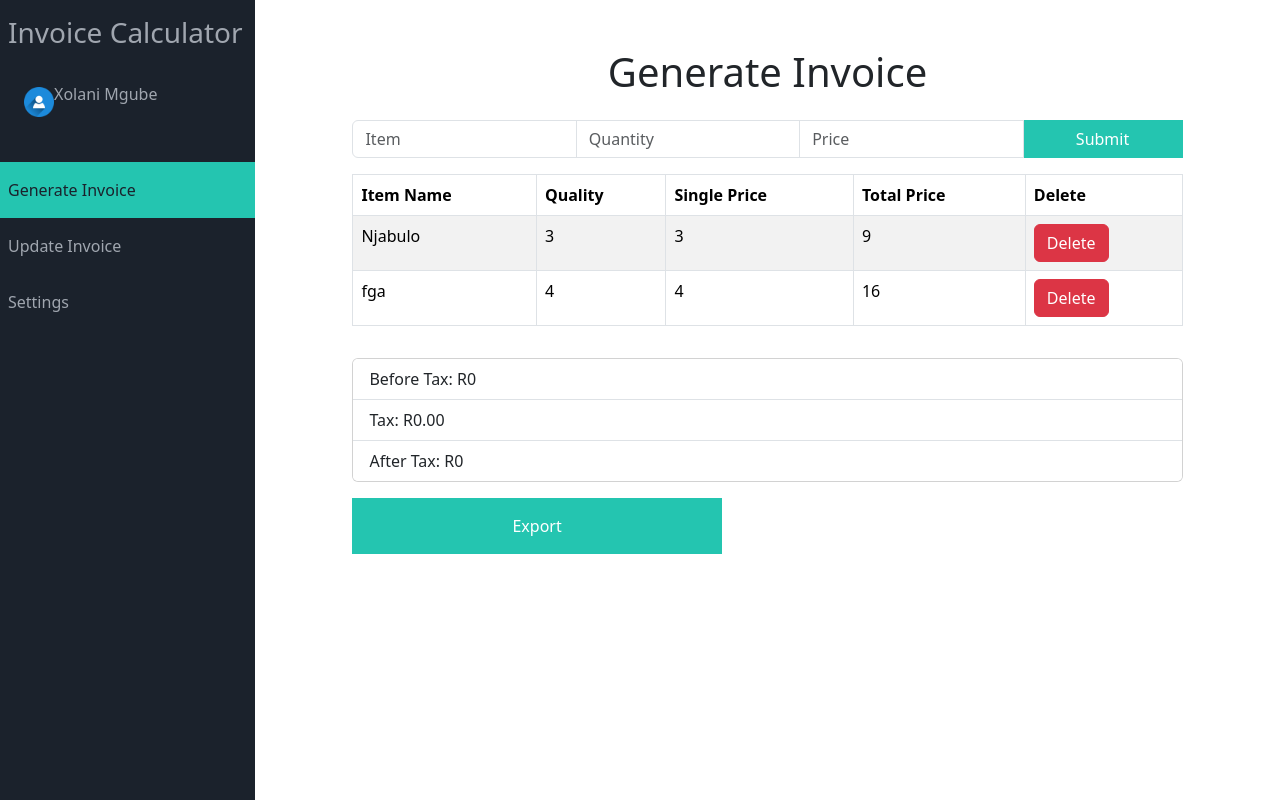
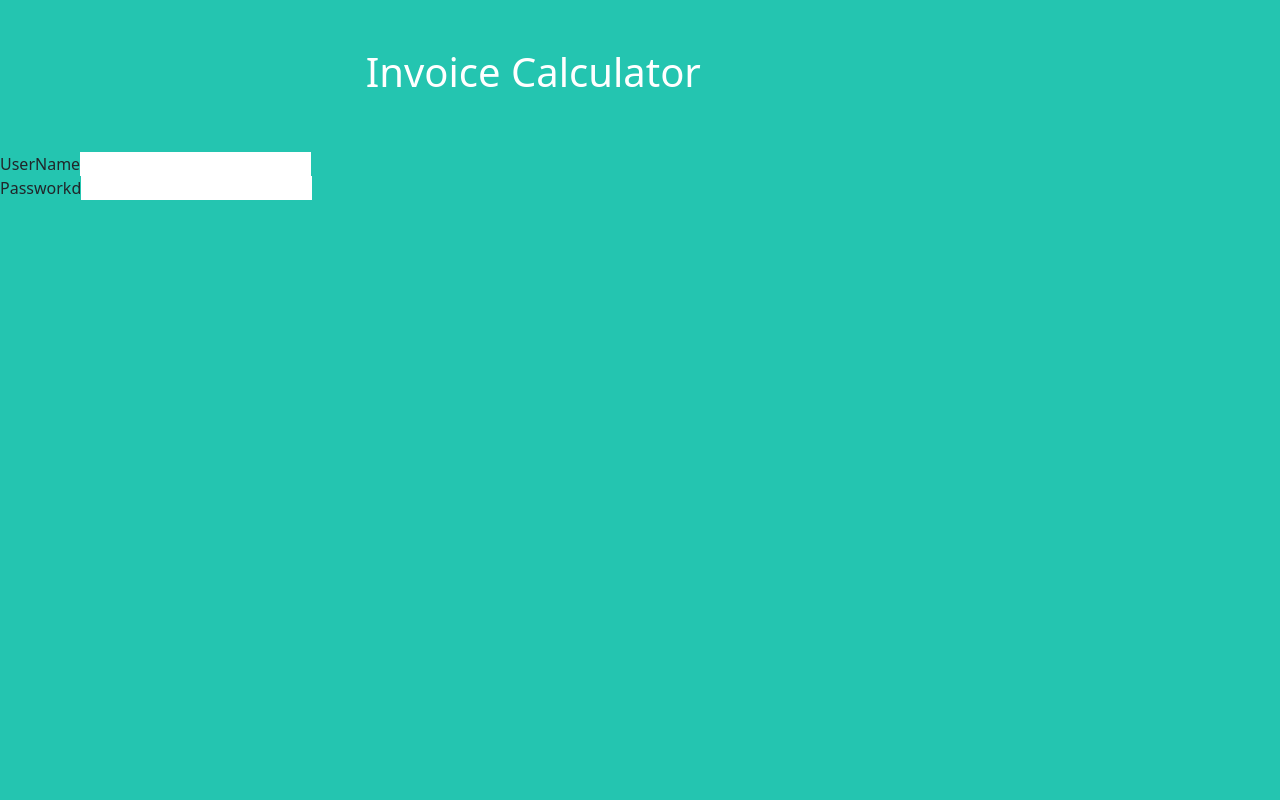
Before and after one commit to XolaniMgube/invoice-generator, a React (Create React App) app: page / in a window 1280 px wide. Built offline with nearby package versions, Linux system fonts and the light colour scheme; data requests are answered from the project's data file.

Commit message:
added react-router

```diff
--- a/src/App.js
+++ b/src/App.js
@@ -1,123 +1,14 @@
-import "bootstrap/dist/css/bootstrap.min.css";
-import { Container, Row, Col } from "react-bootstrap";
-import api from "./api/invoice-data";
+// import { formToJSON } from 'axios'
+import {Routes, Route} from 'react-router-dom'
+import Dashboard from './pages/Dashboard'
+import SignIn from './pages/SignIn'
 
-import { useEffect, useState } from "react";
 
-import ItemForm from "./ItemForm";
-import Total from "./Total";
-import AddedItemsList from "./AddedItemsList";
-import TaxAmounts from "./TaxAmounts";
-import Nav from "./Nav";
-import Sidebar from "./Sidebar";
-
-import { CSVLink } from "react-csv";
-
-const list = [];
-
-function App() {
-  const [material, setMaterial] = useState([]);
-  const [total, setTotal] = useState(0);
-
-  useEffect(() => {
-    const fetchList = async () => {
-      try {
-        const response = await api.get("/list");
-        setMaterial(response.data);
-      } catch (err) {
-        if (err.response) {
-          console.log(err.response.data);
-          console.log(err.response.status);
-          console.log(err.response.headers);
-        } else {
-          console.log(`Error: ${err.message}`);
-        }
-      }
-    };
-    fetchList();
-  }, []);
-
-  function handleTotal(value) {
-    console.log(value);
-    setTotal((cur) => cur + value);
-  }
-
-  function handleAddNewItem(newMaterial) {
-    setMaterial((currentMaterial) => [...currentMaterial, newMaterial]);
-  }
-
-  async function handleFilterOnDelete(filtered) {
-    try {
-      await api.delete(`/list/${filtered.id}`);
-      const leftAfterDelete = material.filter(
-        (item) => item.id !== filtered.id
-      );
-      setMaterial(leftAfterDelete);
-      handleTotal(-filtered.fullPrice);
-    } catch (err) {
-      console.log("error: " + err.message);
-    }
-  }
-
-  console.log(material);
-
-  // const data = material;
-
-  const headers = [
-    {
-      label: "itemName",
-      key: "itemName",
-    },
-    {
-      label: "quantity",
-      key: "quantity",
-    },
-    {
-      label: "singlePrice",
-      key: "singlePrice",
-    },
-    {
-      label: "fullPrice",
-      key: "fullPrice",
-    },
-  ];
-
-  const csvLink = {
-    filename: "file.csv",
-    headers: headers,
-    data: material,
-  };
-
-  return (
-    <div className="flex">
-      {/* <Nav /> */}
-      <Sidebar />
-      <Container>
-        <Row className="mt-5">
-          <Col md={10} className="mx-auto text-center">
-            <h1>Generate Invoice</h1>
-          </Col>
-          <Col md={10} className="mx-auto">
-            <ItemForm
-              handleTotal={handleTotal}
-              handleAddNewItem={handleAddNewItem}
-            />
-            <AddedItemsList
-              material={material}
-              handleFilterOnDelete={handleFilterOnDelete}
-            />
-          </Col>
-          <Col md={10} className="mx-auto">
-            <TaxAmounts total={total} />
-            {/* <Total total={total} /> */}
-            <button className=" bg-active py-3 px-20 ">
-              <CSVLink {...csvLink} className="text-white no-underline py-3 px-20">Export</CSVLink>
-            </button>
-          </Col>
-        </Row>
-      </Container>
-    </div>
-  );
+export default function App() {
+    return (
+        <Routes>
+            <Route path="/" element={<SignIn />}></Route>
+            <Route path="/dashboard" element={<Dashboard />}></Route>
+        </Routes>
+    )
 }
-
-export default App;
--- a/src/AddedItemsList.js
+++ b/src/Components/AddedItemsList.js
@@ -3,11 +3,6 @@ import { Table } from "react-bootstrap";
 
 export default function AddedItemsList({ material, handleFilterOnDelete }) {
   return (
-    // <div className="added-items-list">
-    //
-
-    // </div>
-
     <Table striped bordered hover className="bg-green">
       <thead>
         <tr>
--- a/src/ItemForm.js
+++ b/src/Components/ItemForm.js
@@ -1,6 +1,6 @@
 import { useState } from "react";
 import { Button, Form, Container, InputGroup } from "react-bootstrap";
-import api from "./api/invoice-data";
+import api from "../api/invoice-data";
 
 export default function Item({ handleTotal, handleAddNewItem }) {
   const [item, setItem] = useState("");
--- a/src/index.js
+++ b/src/index.js
@@ -1,11 +1,14 @@
-import React from 'react';
-import ReactDOM from 'react-dom/client';
-import './index.css';
-import App from './App';
+import React from "react";
+import ReactDOM from "react-dom/client";
+import "./index.css";
+import App from "./App";
+import { BrowserRouter } from "react-router-dom";
 
-const root = ReactDOM.createRoot(document.getElementById('root'));
+const root = ReactDOM.createRoot(document.getElementById("root"));
 root.render(
   <React.StrictMode>
-    <App />
+    <BrowserRouter>
+      <App />
+    </BrowserRouter>
   </React.StrictMode>
 );
--- /dev/null
+++ b/src/pages/Dashboard.js
@@ -0,0 +1,123 @@
+import "bootstrap/dist/css/bootstrap.min.css";
+import { Container, Row, Col } from "react-bootstrap";
+import api from "../api/invoice-data";
+
+import { useEffect, useState } from "react";
+
+import ItemForm from "../Components/ItemForm";
+import Total from "../Components/Total";
+import AddedItemsList from "../Components/AddedItemsList";
+import TaxAmounts from "../Components/TaxAmounts";
+import Nav from "../Components/Nav";
+import Sidebar from "../Components/Sidebar";
+
+import { CSVLink } from "react-csv";
+
+const list = [];
+
+function App() {
+  const [material, setMaterial] = useState([]);
+  const [total, setTotal] = useState(0);
+
+  useEffect(() => {
+    const fetchList = async () => {
+      try {
+        const response = await api.get("/list");
+        setMaterial(response.data);
+      } catch (err) {
+        if (err.response) {
+          console.log(err.response.data);
+          console.log(err.response.status);
+          console.log(err.response.headers);
+        } else {
+          console.log(`Error: ${err.message}`);
+        }
+      }
+    };
+    fetchList();
+  }, []);
+
+  function handleTotal(value) {
+    console.log(value);
+    setTotal((cur) => cur + value);
+  }
+
+  function handleAddNewItem(newMaterial) {
+    setMaterial((currentMaterial) => [...currentMaterial, newMaterial]);
+  }
+
+  async function handleFilterOnDelete(filtered) {
+    try {
+      await api.delete(`/list/${filtered.id}`);
+      const leftAfterDelete = material.filter(
+        (item) => item.id !== filtered.id
+      );
+      setMaterial(leftAfterDelete);
+      handleTotal(-filtered.fullPrice);
+    } catch (err) {
+      console.log("error: " + err.message);
+    }
+  }
+
+  console.log(material);
+
+  // const data = material;
+
+  const headers = [
+    {
+      label: "itemName",
+      key: "itemName",
+    },
+    {
+      label: "quantity",
+      key: "quantity",
+    },
+    {
+      label: "singlePrice",
+      key: "singlePrice",
+    },
+    {
+      label: "fullPrice",
+      key: "fullPrice",
+    },
+  ];
+
+  const csvLink = {
+    filename: "file.csv",
+    headers: headers,
+    data: material,
+  };
+
+  return (
+    <div className="flex">
+      {/* <Nav /> */}
+      <Sidebar />
+      <Container>
+        <Row className="mt-5">
+          <Col md={10} className="mx-auto text-center">
+            <h1>Generate Invoice</h1>
+          </Col>
+          <Col md={10} className="mx-auto">
+            <ItemForm
+              handleTotal={handleTotal}
+              handleAddNewItem={handleAddNewItem}
+            />
+            <AddedItemsList
+              material={material}
+              handleFilterOnDelete={handleFilterOnDelete}
+            />
+          </Col>
+          <Col md={10} className="mx-auto">
+            <TaxAmounts total={total} />
+            {/* <Total total={total} /> */}
+            <button className=" bg-active py-3 px-20 ">
+              <CSVLink {...csvLink} className="text-white no-underline py-3 px-20">Export</CSVLink>
+            </button>
+          </Col>
+        </Row>
+      </Container>
+    </div>
+  );
+}
+
+export default App;
--- /dev/null
+++ b/src/pages/SignIn.js
@@ -0,0 +1,34 @@
+import Form from "react-bootstrap/Form";
+
+export default function SignIn() {
+  return (
+    <div className="h-screen w-screen bg-active">
+      <div className="text-white w-10/12 text-center py-5">
+        <h1>Invoice Calculator</h1>
+      </div>
+      <div className="w-8/12 ">
+        <form>
+            <div>
+                <label>UserName</label>
+                <input className="" type="text" />
+            </div>
+            <div>
+            <label>Passworkd</label>
+                <input type="password" />
+            </div>
+        </form>
+        {/* <Form>
+          <Form.Group className="mb-3" controlId="formBasicEmail">
+            <Form.Label>Username</Form.Label>
+            <Form.Control type="text" placeholder="Enter email" />
+          </Form.Group>
+
+          <Form.Group className="mb-3" controlId="formBasicPassword">
+            <Form.Label>Password</Form.Label>
+            <Form.Control type="password" placeholder="Password" />
+          </Form.Group>
+        </Form> */}
+      </div>
+    </div>
+  );
+}
```
Also changed, not shown: src/Components/AddedItem.js (renamed from src/AddedItem.js), src/Components/Nav.js (renamed from src/Nav.js), src/Components/Sidebar.js (renamed from src/Sidebar.js), src/Components/TaxAmounts.js (renamed from src/TaxAmounts.js), src/Components/Total.js (renamed from src/Total.js).
